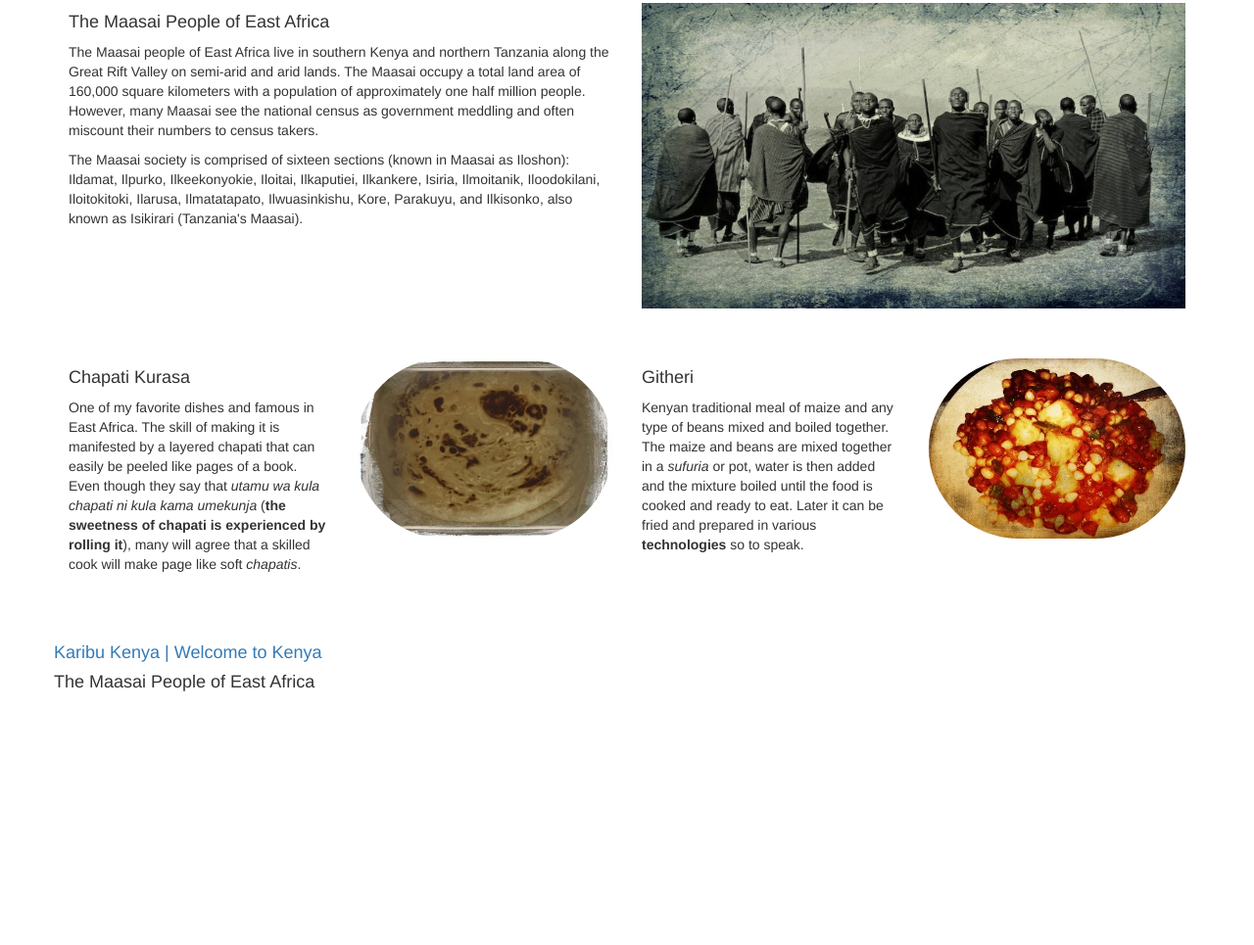
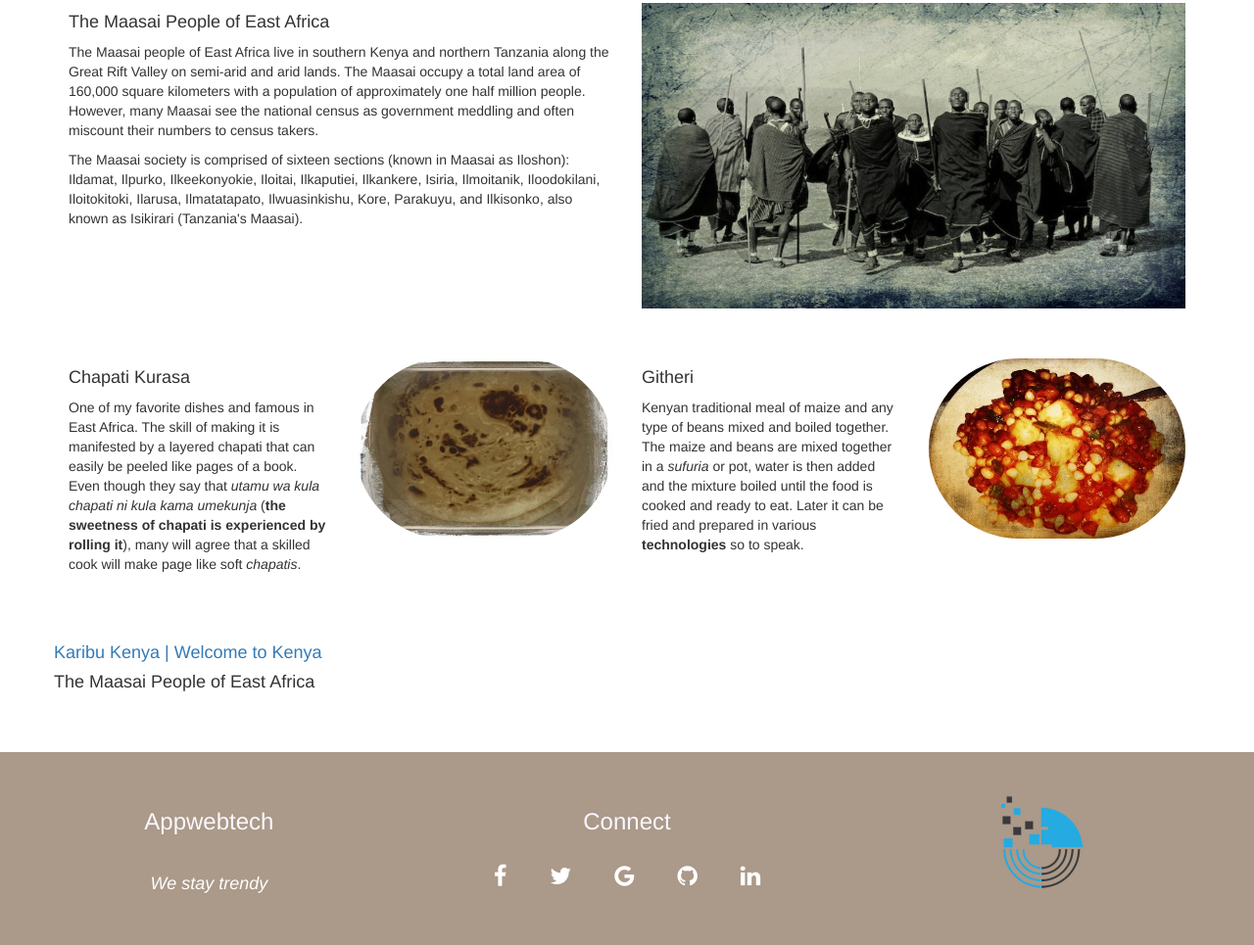
Before and after one commit to appwebtech/Responsive-Demo-Page, a plain HTML site: page index.html in a window 1280 px wide. Shown: the part 1415-2380 px from the top of the page at 98% size. Before the commit the page ends 2183 px from the top, so only its background shows below. Drawn offline with nearby package versions, Linux system fonts and the light colour scheme.

Commit message:
Finish Footer

```diff
--- a/index.html
+++ b/index.html
@@ -151,8 +151,34 @@
 			</div>
 		</div>
 	</div>
+	<!--end of hidden column-->
 
-	<!--end of hidden column-->
+	<!--start of footer-->
+
+		<footer class="container-fluid text-center">
+			<div class="row">
+				<div class="col-sm-4">
+					<h3 class="josembi">Appwebtech</h3>
+					<br>
+					<h4><i>We stay trendy</i></h4>
+				</div>
+				<div class="col-sm-4">
+					<h3 class="josembi">Connect</h3>
+					<a href="https://www.facebook.com/appwebtech/" class="fa fa-facebook" style="font-size:1.7em"></a>
+					<a href="https://twitter.com/" class="fa fa-twitter" style="font-size:1.7em"></a>
+					<a href="https://plus.google.com/u/1/104000565731100573953" class="fa fa-google" style="font-size:1.7em"></a>
+					<a href="https://github.com/appwebtech" class="fa fa-github" style="font-size:1.7em"></a>
+					<a href="https://www.linkedin.com/company/18389649/admin/updates/" class="fa fa-linkedin" style="font-size:1.7em"></a>
+				</div>
+				<div class="col-sm-4">
+					<img src="img/AWT_Logo.png" alt="" class="icon">
+				</div>
+			</div>
+		</footer>
+
+
+	<!--end of footer-->
+
 
 
 
--- a/styles/appwebtech_demo.css
+++ b/styles/appwebtech_demo.css
@@ -56,6 +56,33 @@
 	border-radius: 200px;
 }
 
+footer {
+	width: 100%;
+	background-color: #AB9989;
+	padding: 3%;
+	color: #FFF;
+}
+
+.josembi {
+	color: ghostwhite;
+}
+
+.fa {
+	padding: 20px;
+	color: #FFF;
+}
+
+.fa:hover {
+	text-decoration: none
+}
+
+@media (max-width: 900px) {
+	.fa {
+			font-size: 20px;
+			padding: 10px;
+		}
+	}
+
 @media (max-width: 600px) {
 	.carousel-caption {
 		display: none;
```
Also changed, not shown: img/AWT_Logo.png (added).
